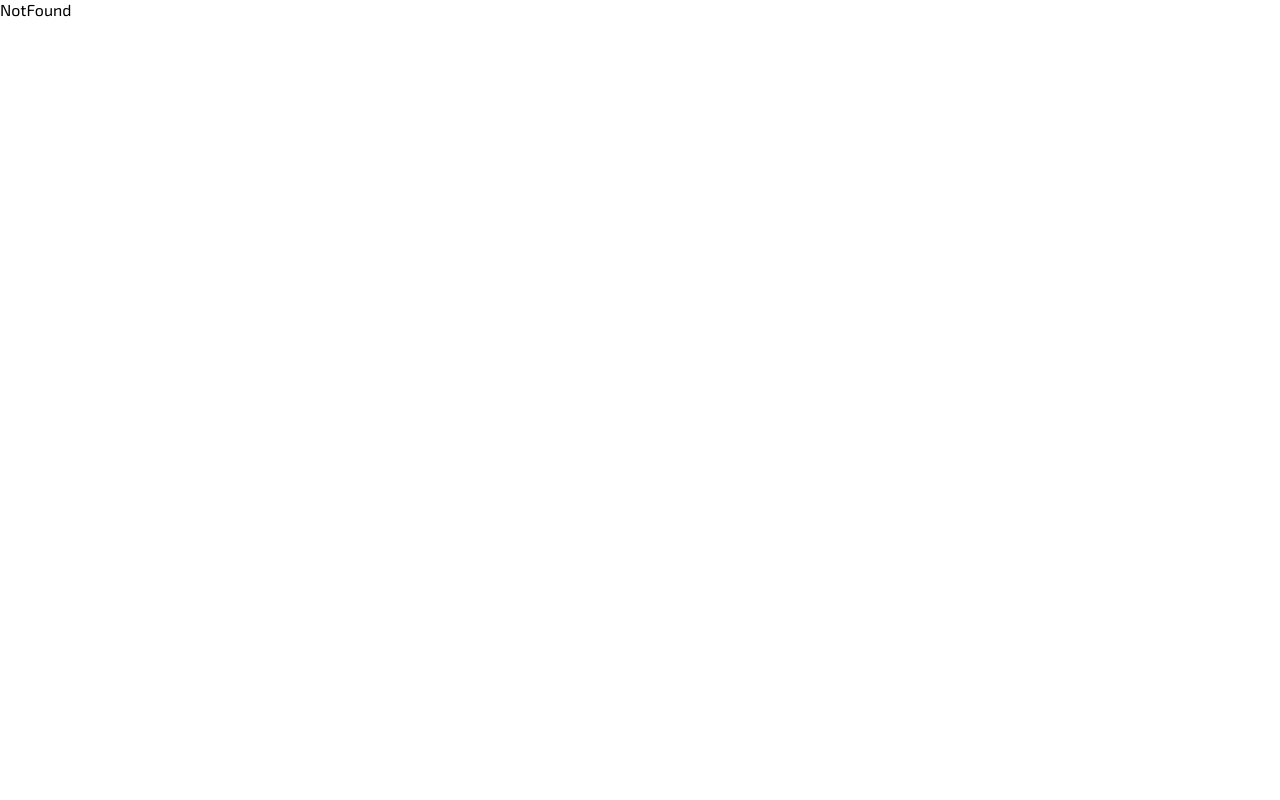
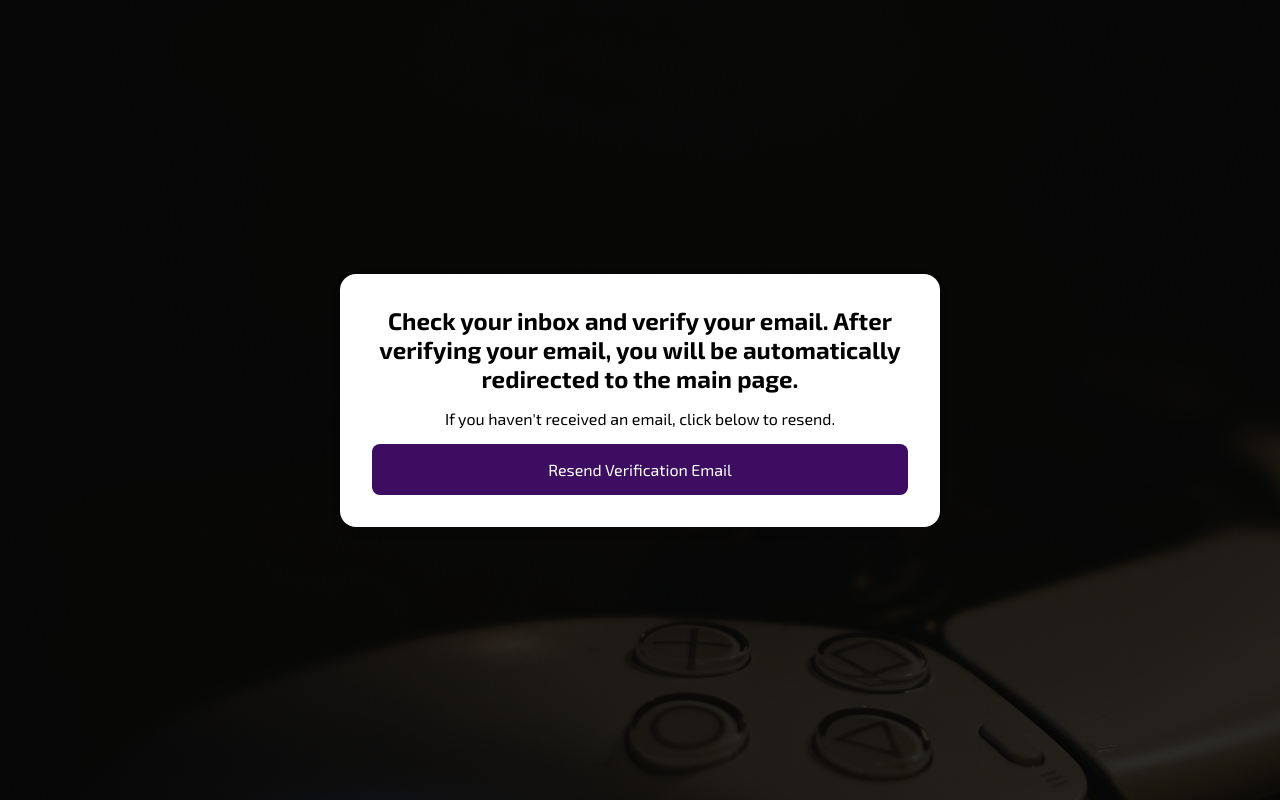
Before and after one commit to sbraende/videogame-store, a React (Vite) app: page /verify-email in a window 1280 px wide. Built offline with nearby package versions, Linux system fonts and the light colour scheme; no server answers.

Commit message:
implement email verification

```diff
--- /dev/null
+++ b/src/hooks/useAuth.js
@@ -0,0 +1,31 @@
+import {
+  createUserWithEmailAndPassword,
+  sendEmailVerification,
+} from "firebase/auth";
+import { useState } from "react";
+import { auth } from "../../firebaseConfig";
+
+const useAuth = () => {
+  const [user, setUser] = useState(null);
+  const [signUpError, setSignUpError] = useState(null);
+  const [isLoading, setIsLoading] = useState(false);
+  const signUp = async (email, password) => {
+    try {
+      const userCredential = await createUserWithEmailAndPassword(
+        auth,
+        email,
+        password
+      );
+      const user = userCredential.user;
+      sendEmailVerification(user);
+      setUser(user);
+      setSignUpError(null);
+      return userCredential.user; // Ensure we return this
+    } catch (err) {
+      setSignUpError(err.message);
+      throw err;
+    }
+  };
+  return { user, signUp, signUpError };
+};
+export default useAuth;
--- /dev/null
+++ b/src/hooks/useValidation.js
@@ -0,0 +1,48 @@
+import { useState } from "react";
+
+const useValidation = () => {
+  const [errors, setErrors] = useState({});
+  const emailRegex = /^[^\s@]+@[^\s@]+\.[^\s@]+$/;
+  const passwordRegex = /^(?=.*\d)(?=.*[a-z])(?=.*[A-Z])(?=.*\W)(?!.*\s).{8,}$/;
+  const validate = (values) => {
+    let newErrors = {};
+
+    if (!values.firstname.trim()) {
+      newErrors.firstname = "First name is required";
+    }
+    if (!values.lastname.trim()) {
+      newErrors.lastname = "Last name is required";
+    }
+    if (!values.email.trim()) {
+      newErrors.email = "Email is required";
+    } else if (!emailRegex.test(values.email)) {
+      newErrors.email = "Please enter a valid email address";
+    }
+    if (!values.password.trim()) {
+      newErrors.password = "Password is required";
+    }
+    const passwordRegex = /^(?=.*\d)(?=.*[a-z])(?=.*[A-Z])(?=.*\W)(?!.*\s)/;
+
+    if (!values.password.trim()) {
+      newErrors.password = "Password is required";
+    } else if (values.password.length < 8) {
+      newErrors.password = "Password must be at least 8 characters long";
+    } else if (!passwordRegex.test(values.password)) {
+      newErrors.password =
+        "Password must contain uppercase, lowercase, number, and special character";
+    }
+    if (!values.confirmPassword.trim()) {
+      newErrors.confirmPassword = "Password must be confirmed";
+    }
+    if (values.password !== values.confirmPassword) {
+      newErrors.password = "Passwords do not match";
+      newErrors.confirmPassword = "Passwords do not match";
+    }
+    setErrors(newErrors);
+    return Object.keys(newErrors).length === 0; // Returns true if no errors
+  };
+
+  return { errors, validate };
+};
+
+export default useValidation;
--- a/src/index.css
+++ b/src/index.css
@@ -16,6 +16,7 @@ button {
   --secondary-color: #642f6c; /* Rich, muted violet */
   --primary-color-light: #fff;
   --text-light: #ffffff; /* Keeping text bright for contrast */
+  --text-error: crimson;
 
   /* Fonts */
   --base-font-size: 1rem;
--- a/src/pages/SignUp/SignUp.jsx
+++ b/src/pages/SignUp/SignUp.jsx
@@ -1,5 +1,8 @@
 import { useState, useRef } from "react";
 import styles from "./SignUp.module.css";
+import useValidation from "../../hooks/useValidation";
+import useAuth from "../../hooks/useAuth";
+import { useNavigate } from "react-router-dom";
 
 const SignUp = () => {
   // Declaring state variables
@@ -14,8 +17,11 @@ const SignUp = () => {
     profilePicture: null,
     previewUrl: "",
   });
-  const [signUpErrors, setSignUpErros] = useState(null);
+  // const [signUpErrors, setSignUpErros] = useState(null);
   const fileInputRef = useRef(null);
+  const { errors, validate } = useValidation(); // Destructuring the hook
+  const { user, signUpError, signUp } = useAuth();
+  const navigate = useNavigate();
   // Retrieving the input values except the file input
   const handleInputChange = (e) => {
     if (e.target.type === "file") return;
@@ -53,9 +59,42 @@ const SignUp = () => {
       fileInputRef.current.value = ""; // Clears file input
     }
   };
+  // Sign up user
+  const handleSignUp = () => {
+    return signUp(signUpFormData.email, signUpFormData.password);
+  };
+  // Handling the submit
+  const handleSubmit = async (e) => {
+    e.preventDefault(); // Prevent page refresh
+    const isValid = validate(signUpFormData); // Run validation
+    if (!isValid) {
+      return;
+    }
+    try {
+      await handleSignUp();
+      console.log("User created successfully", user);
+      navigate("/verify-email"); // Redirect user
+      setSignUpFormData({
+        id: null,
+        firstname: "",
+        lastname: "",
+        email: "",
+        password: "",
+        confirmPassword: "",
+        dateOfBirth: "",
+        profilePicture: null,
+        previewUrl: "",
+      });
+      fileInputRef.current.value = "";
+    } catch (error) {
+      console.log(error);
+    }
+  };
+  console.log(user);
+
   return (
     <div className={styles.formWrapper}>
-      <form className={styles.signUpForm}>
+      <form className={styles.signUpForm} onSubmit={handleSubmit} noValidate>
         <h1>Sign-up Form</h1>
         <fieldset className={styles.formGroup}>
           <legend className={styles.formGroupTitle}>
@@ -69,9 +108,10 @@ const SignUp = () => {
             className={styles.formInput}
             placeholder="Enter your first name"
             value={signUpFormData.firstname}
+            maxLength={50}
             onChange={handleInputChange}
           />
-          {signUpErrors && <p className={styles.errorMessage}>Error</p>}
+          {errors && <p className={styles.errorMessage}>{errors.firstname}</p>}
           <label htmlFor="lastname">Last name</label>
           <input
             type="text"
@@ -80,9 +120,10 @@ const SignUp = () => {
             className={styles.formInput}
             placeholder="Enter your last name"
             value={signUpFormData.lastname}
+            maxLength={50}
             onChange={handleInputChange}
           />
-          {signUpErrors && <p className={styles.errorMessage}>Error</p>}
+          {errors && <p className={styles.errorMessage}>{errors.lastname}</p>}
           <label htmlFor="dateOfBirth">Date of Birth</label>
           <input
             type="date"
@@ -131,7 +172,7 @@ const SignUp = () => {
             value={signUpFormData.email}
             onChange={handleInputChange}
           />
-          {signUpErrors && <p className={styles.errorMessage}>Error</p>}
+          {errors && <p className={styles.errorMessage}>{errors.email}</p>}
           <label htmlFor="password">Password</label>
           <input
             type="password"
@@ -142,7 +183,7 @@ const SignUp = () => {
             value={signUpFormData.password}
             onChange={handleInputChange}
           />
-          {signUpErrors && <p className={styles.errorMessage}>Error</p>}
+          {errors && <p className={styles.errorMessage}>{errors.password}</p>}
           <label htmlFor="confirmPassword">Confirm password</label>
           <input
             type="password"
@@ -153,7 +194,9 @@ const SignUp = () => {
             value={signUpFormData.confirmPassword}
             onChange={handleInputChange}
           />
-          {signUpErrors && <p className={styles.errorMessage}>Error</p>}
+          {errors && (
+            <p className={styles.errorMessage}>{errors.confirmPassword}</p>
+          )}
         </fieldset>
         <button className={styles.createAccountButton}>Create Account</button>
       </form>
--- a/src/pages/SignUp/SignUp.module.css
+++ b/src/pages/SignUp/SignUp.module.css
@@ -47,7 +47,7 @@
   background-color: var(--secondary-color);
 }
 .errorMessage {
-  display: none;
+  color: var(--text-error);
 }
 
 .imagePreviewContainer {
--- /dev/null
+++ b/src/pages/VerifyEmail/VerifyEmail.jsx
@@ -0,0 +1,68 @@
+import { useEffect, useState } from "react";
+import { useNavigate } from "react-router-dom";
+import styles from "./VerifyEmail.module.css";
+import { auth } from "../../../firebaseConfig";
+import { sendEmailVerification } from "firebase/auth";
+
+const VerifyEmail = () => {
+  const [emailVerified, setEmailVerified] = useState(false);
+  const [emailSent, setEmailSent] = useState(false);
+  const [error, setError] = useState(null);
+  const navigate = useNavigate(); // For redirecting
+
+  useEffect(() => {
+    const checkVerificationStatus = async () => {
+      await auth.currentUser.reload(); // Refresh user data
+      setEmailVerified(auth.currentUser.emailVerified);
+
+      // Redirect to main page once email is verified
+      if (auth.currentUser.emailVerified) {
+        navigate("/games"); // Change "/dashboard" to your main page route
+      }
+    };
+
+    const interval = setInterval(checkVerificationStatus, 5000);
+    return () => clearInterval(interval);
+  }, []);
+
+  const handleResendVerification = async () => {
+    setError(null);
+    try {
+      await sendEmailVerification(auth.currentUser);
+      setEmailSent(true); // Show confirmation message
+    } catch (error) {
+      setError("Failed to send verification email. Try again later.");
+    }
+  };
+
+  return (
+    <div className={styles.verifyWrapper}>
+      {emailVerified ? (
+        <h1>Email Verified! 🎉 Redirecting to your account...</h1>
+      ) : (
+        <div className={styles.verificationContainer}>
+          <h2>
+            Check your inbox and verify your email. After verifying your email,
+            you will be automatically redirected to the main page.
+          </h2>
+          <p>If you haven't received an email, click below to resend.</p>
+          <button
+            onClick={handleResendVerification}
+            className={styles.resendButton}
+          >
+            Resend Verification Email
+          </button>
+
+          {emailSent && (
+            <p className={styles.successMessage}>
+              A verification email has been sent! Please check your inbox.
+            </p>
+          )}
+          {error && <p className={styles.errorMessage}>{error}</p>}
+        </div>
+      )}
+    </div>
+  );
+};
+
+export default VerifyEmail;
--- /dev/null
+++ b/src/pages/VerifyEmail/VerifyEmail.module.css
@@ -0,0 +1,60 @@
+.verifyWrapper {
+  display: flex;
+  justify-content: center;
+  align-items: center;
+  height: 100vh;
+  background: linear-gradient(rgba(0, 0, 0, 0.8), rgba(0, 0, 0, 0.8)),
+    url("/images/hero-section.jpg");
+}
+
+.verificationContainer {
+  display: flex;
+  flex-direction: column;
+  gap: var(--space-medium);
+
+  text-align: center;
+  padding: var(--space-large);
+  background: var(--primary-color-light);
+  border-radius: var(--border-radius-large);
+  box-shadow: 0px 4px 10px rgba(0, 0, 0, 0.1);
+  max-width: 600px;
+  width: 100%;
+}
+
+.verificationTitle {
+  font-size: var(--large-font-size);
+  color: var(--text-light);
+}
+
+.verificationText {
+  font-size: var(--base-font-size);
+  color: var(--primary-color-light);
+  margin-bottom: var(--space-medium);
+}
+
+.resendButton {
+  background: var(--primary-color);
+  color: var(--text-light);
+  border: none;
+  padding: var(--space-medium) var(--space-large);
+  font-size: var(--base-font-size);
+  border-radius: var(--border-radius-medium);
+  cursor: pointer;
+  transition: all 0.3s ease-in-out;
+}
+
+.resendButton:hover {
+  background: var(--secondary-color);
+}
+
+.successMessage {
+  color: var(--text-light);
+  font-size: var(--base-font-size);
+  margin-top: var(--space-small);
+}
+
+.errorMessage {
+  color: var(--text-error);
+  font-size: var(--base-font-size);
+  margin-top: var(--space-small);
+}
--- a/src/routes/routes.jsx
+++ b/src/routes/routes.jsx
@@ -17,6 +17,7 @@ import SignUp from "../pages/SignUp/SignUp";
 import Profile from "../pages/Profile/Profile";
 import Contact from "../pages/Contact/Contact";
 import NotFound from "../pages/NotFound/NotFound";
+import VerifyEmail from "../pages/VerifyEmail/VerifyEmail";
 
 export const router = createBrowserRouter(
   createRoutesFromElements(
@@ -29,6 +30,7 @@ export const router = createBrowserRouter(
       <Route path="/order-confirmation" element={<OrderConfirmation />} />
       <Route path="/sign-in" element={<SignIn />} />
       <Route path="/sign-up" element={<SignUp />} />
+      <Route path="/verify-email" element={<VerifyEmail />} />
       <Route path="/profile" element={<Profile />} />
       <Route path="/contact" element={<Contact />} />
       <Route path="*" element={<NotFound />} />
```
Also changed, not shown: package.json (+7 -0 lines), server.js (added, +17 -0 lines), 2 other files (tests, documents, lock files or other folders).
